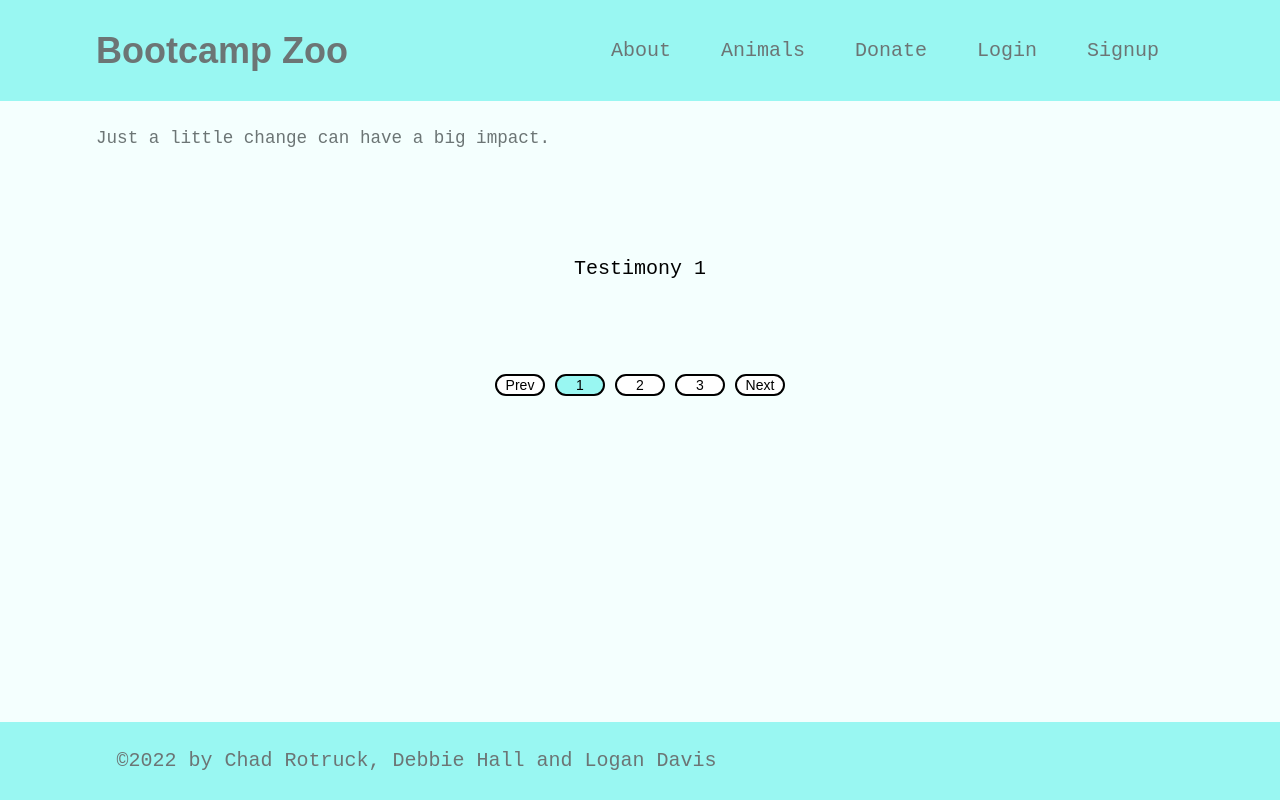
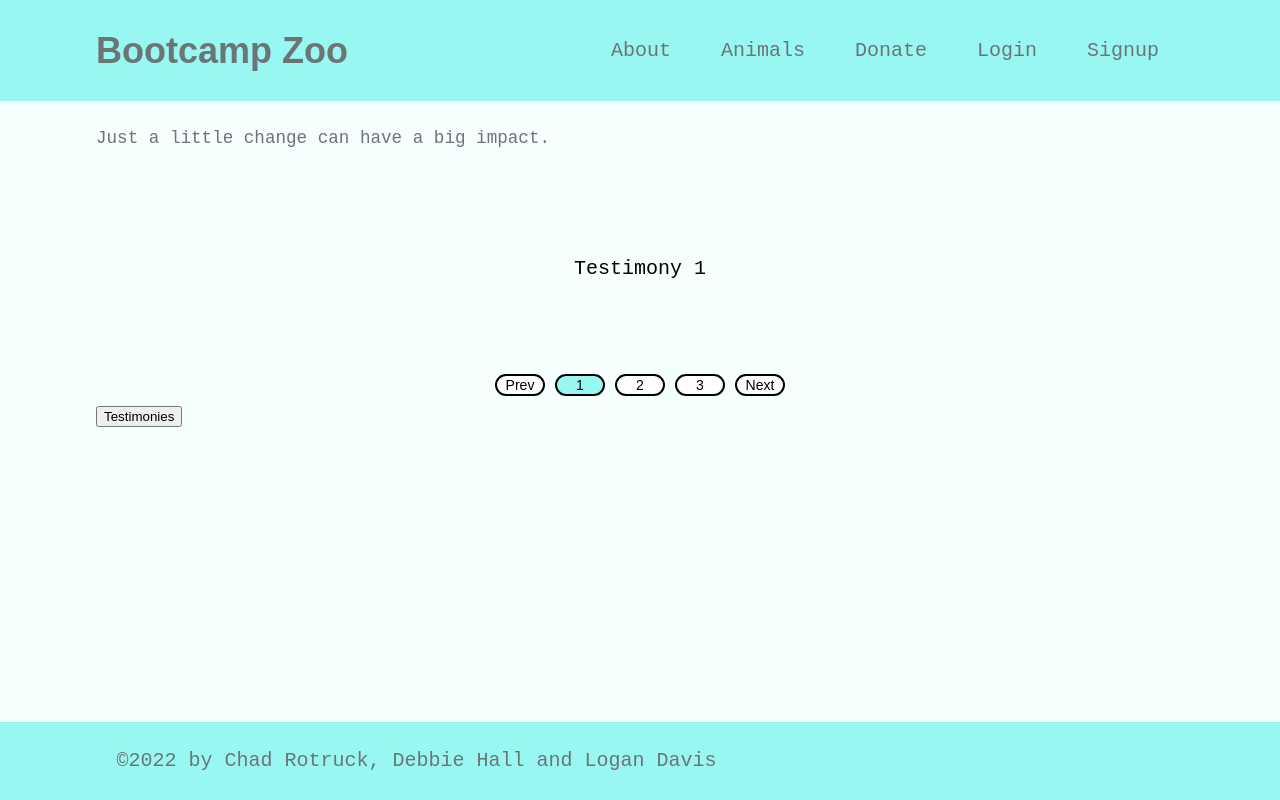
Before and after one commit to cmrotruck/bootcamp-zoo, a React (Create React App) app in the folder client/: page / in a window 1280 px wide. Built offline with nearby package versions, Linux system fonts and the light colour scheme; the HTML template or start-up script is replaced by a standard one.

Commit message:
homepage ready for styling

```diff
--- a/client/src/pages/Home.js
+++ b/client/src/pages/Home.js
@@ -14,6 +14,7 @@ const Home = () => {
           <CarouselItem>Testimony 3</CarouselItem>
         </Carousel>
       </div>
+      <button>Testimonies</button>
     </main>
   );
 };
```
